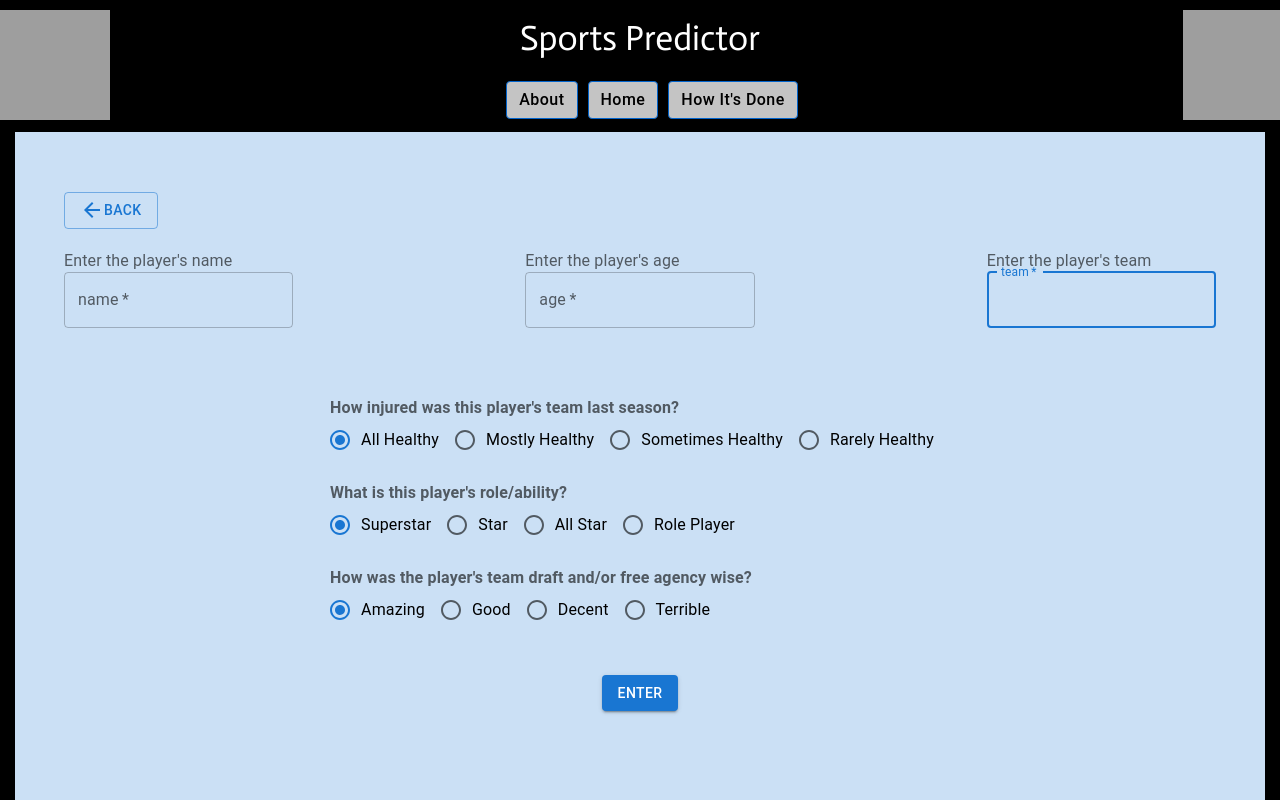
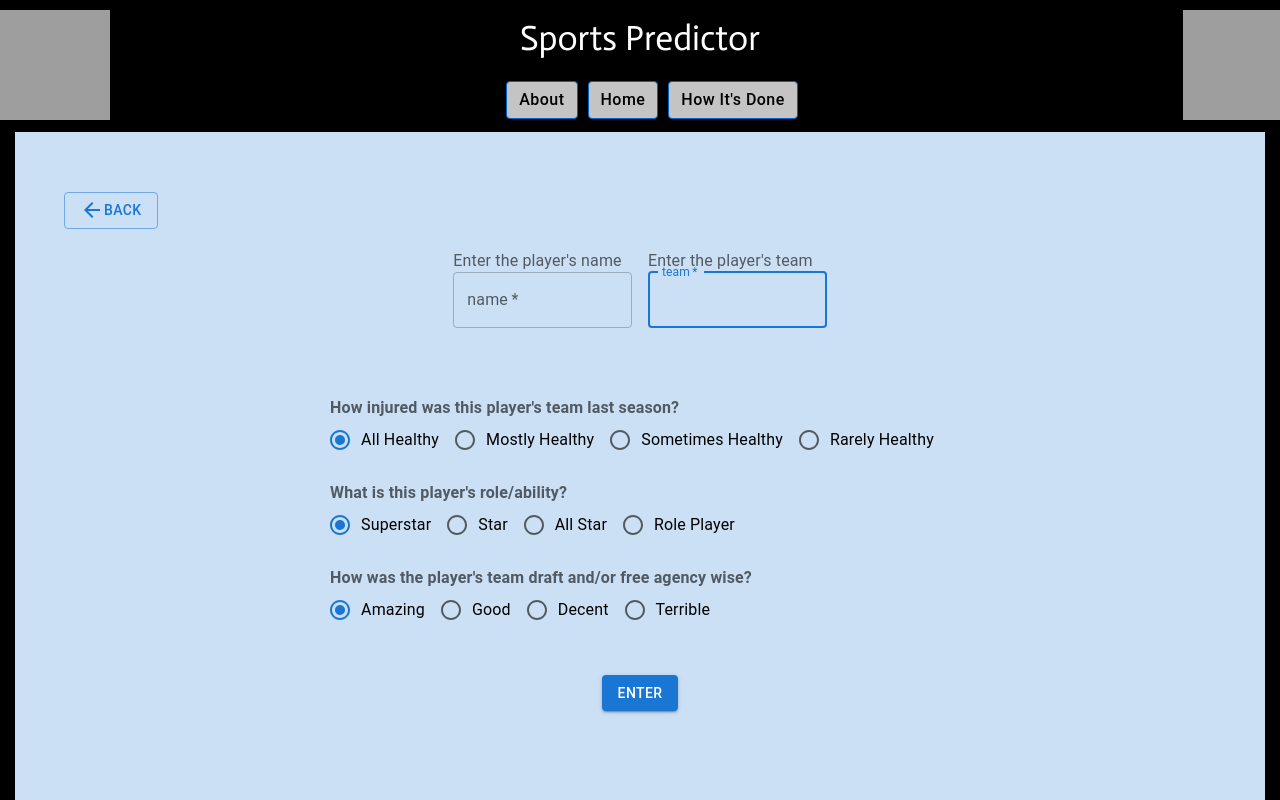
Before and after one commit to apaul45/Sports-Predictor, a React (Create React App) app in the folder client/sp-react-app/: page /make-prediction in a window 1280 px wide. Both pictures are taken after a click on the button "Shorter Method". Shown: the top 800 px of the page. Built offline with nearby package versions, Linux system fonts and the light colour scheme; grey boxes are pictures that could not be loaded.

Commit message:
Got rid of the age field in the shorter method. Added some centering to textfields

```diff
--- a/client/sp-react-app/src/components/ShorterMethod.tsx
+++ b/client/sp-react-app/src/components/ShorterMethod.tsx
@@ -20,7 +20,7 @@ function ShorterMethod({radioButtons, handleSubmit, methodCallback} : Props){
         https://stackoverflow.com/questions/55831886/typescript-an-index-signature-parameter-must-be-a-string-or-number-when-try
     */
     const initObject:{[key: string]: any} = {
-        name: "", age: 0, team: ""
+        name: "", team: ""
     };
     const [formObject, setFormObject] = useState(initObject);
 
@@ -80,7 +80,7 @@ function ShorterMethod({radioButtons, handleSubmit, methodCallback} : Props){
        in each row
     */
     const textfields = array.map(entry =>
-        <Grid item xs={4.0}>
+        <Grid item xs={2.0}>
             <InputLabel>
                 Enter the player's {entry[0]}
             </InputLabel>
@@ -111,7 +111,10 @@ function ShorterMethod({radioButtons, handleSubmit, methodCallback} : Props){
                 alignItems: 'center',
             }}
             >
-                <Grid container spacing={29}>
+                <Grid container spacing={2}
+                  direction="row"
+                  alignItems="center"
+                  justifyContent="center">
                     {textfields}
                 </Grid>
 
```
